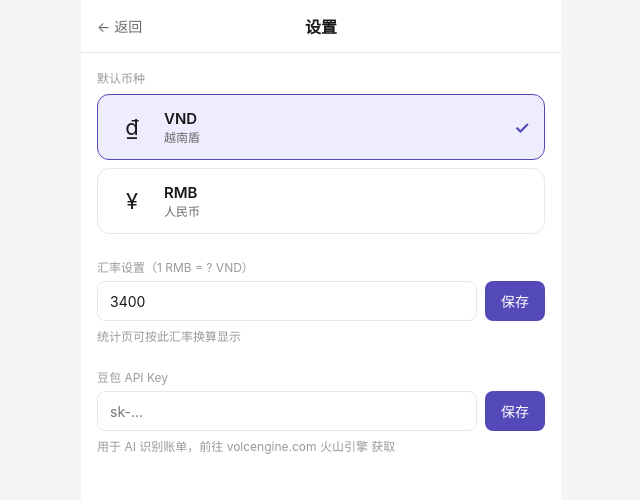
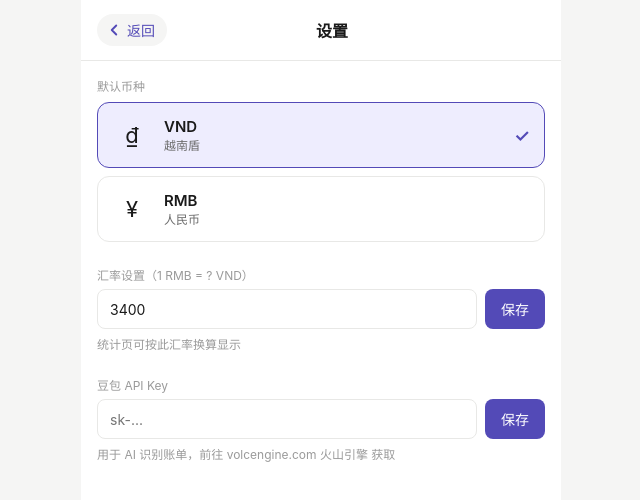
Before and after one commit to panpeng1225-lang/bookkeeper, a React (Vite) app: page / in a window 1280 px wide. Both pictures are taken after a click on the element "⚙️". Shown: the top 500 px of the page, without its empty margins (319-959 px from the left). Built offline with nearby package versions, Linux system fonts and the light colour scheme; no server answers; the database is empty.

Commit message:
v2: swipe delete, stats, scan, exchange rate

```diff
--- a/src/App.jsx
+++ b/src/App.jsx
@@ -152,6 +152,8 @@ export default function App() {
         <StatsPage
           records={records}
           onBack={() => setPage('home')}
+          onNavigate={navigate}
+          onCameraCapture={handleCameraCapture}
         />
       );
     case 'scan':
--- /dev/null
+++ b/src/components/BottomNav.jsx
@@ -0,0 +1,56 @@
+import { useRef } from 'react';
+
+export default function BottomNav({ activePage, onNavigate, onCameraCapture }) {
+  const cameraRef = useRef(null);
+
+  const handleCameraFile = (e) => {
+    const file = e.target.files[0];
+    if (!file) return;
+    const reader = new FileReader();
+    reader.onload = (ev) => {
+      const img = new Image();
+      img.onload = () => {
+        const canvas = document.createElement('canvas');
+        let w = img.width, h = img.height;
+        if (w > 800) { h = Math.round(h * 800 / w); w = 800; }
+        canvas.width = w;
+        canvas.height = h;
+        canvas.getContext('2d').drawImage(img, 0, 0, w, h);
+        onCameraCapture(canvas.toDataURL('image/jpeg', 0.6));
+      };
+      img.src = ev.target.result;
+    };
+    reader.readAsDataURL(file);
+    e.target.value = '';
+  };
+
+  return (
+    <>
+      <input
+        ref={cameraRef}
+        type="file"
+        accept="image/*"
+        style={{ display: 'none' }}
+        onChange={handleCameraFile}
+      />
+      <div className="bottom-nav">
+        <div className={`nav-item ${activePage === 'home' ? 'active' : ''}`} onClick={() => onNavigate('home')}>
+          <svg className="nav-svg-icon" viewBox="0 0 24 24" fill="none" stroke="currentColor" strokeWidth="2"><path d="M3 9l9-7 9 7v11a2 2 0 0 1-2 2H5a2 2 0 0 1-2-2z"/><polyline points="9 22 9 12 15 12 15 22"/></svg>
+          <span>首页</span>
+        </div>
+        <div className={`nav-item action-btn ${activePage === 'add' ? 'active' : ''}`} onClick={() => onNavigate('add')}>
+          <svg className="nav-svg-icon" viewBox="0 0 24 24" fill="none" stroke="currentColor" strokeWidth="2"><path d="M12 20h9"/><path d="M16.5 3.5a2.121 2.121 0 0 1 3 3L7 19l-4 1 1-4L16.5 3.5z"/></svg>
+          <span>记账</span>
+        </div>
+        <div className="nav-item action-btn" onClick={() => cameraRef.current?.click()}>
+          <svg className="nav-svg-icon" viewBox="0 0 24 24" fill="none" stroke="currentColor" strokeWidth="2"><path d="M23 19a2 2 0 0 1-2 2H3a2 2 0 0 1-2-2V8a2 2 0 0 1 2-2h4l2-3h6l2 3h4a2 2 0 0 1 2 2z"/><circle cx="12" cy="13" r="4"/></svg>
+          <span>拍照</span>
+        </div>
+        <div className={`nav-item ${activePage === 'stats' ? 'active' : ''}`} onClick={() => onNavigate('stats')}>
+          <svg className="nav-svg-icon" viewBox="0 0 24 24" fill="none" stroke="currentColor" strokeWidth="2"><path d="M18 20V10"/><path d="M12 20V4"/><path d="M6 20v-6"/></svg>
+          <span>统计</span>
+        </div>
+      </div>
+    </>
+  );
+}
--- a/src/components/RecordForm.jsx
+++ b/src/components/RecordForm.jsx
@@ -42,7 +42,7 @@ export default function RecordForm({ defaultCurrency, initialData, onSave, onDel
   return (
     <div className="form-page">
       <div className="nav-bar">
-        <span className="nav-back" onClick={onCancel}>← 返回</span>
+        <span className="nav-back" onClick={onCancel}><svg className="nav-back-arrow" viewBox="0 0 24 24" fill="none" stroke="currentColor" strokeWidth="2.5" strokeLinecap="round" strokeLinejoin="round"><polyline points="15 18 9 12 15 6"/></svg>返回</span>
         <span className="nav-title">{isEdit ? '编辑记录' : '记一笔'}</span>
         <span style={{ width: 48 }} />
       </div>
--- a/src/pages/ListPage.jsx
+++ b/src/pages/ListPage.jsx
@@ -4,7 +4,7 @@ export default function ListPage({ records, onEdit, onDelete, onBack }) {
   return (
     <div className="page">
       <div className="nav-bar">
-        <span className="nav-back" onClick={onBack}>← 返回</span>
+        <span className="nav-back" onClick={onBack}><svg className="nav-back-arrow" viewBox="0 0 24 24" fill="none" stroke="currentColor" strokeWidth="2.5" strokeLinecap="round" strokeLinejoin="round"><polyline points="15 18 9 12 15 6"/></svg>返回</span>
         <span className="nav-title">全部记录</span>
         <span style={{ width: 48 }} />
       </div>
--- a/src/pages/ScanPage.jsx
+++ b/src/pages/ScanPage.jsx
@@ -42,7 +42,7 @@ export default function ScanPage({ onResult, onBack, pendingPhoto, onPendingCons
   return (
     <div className="page">
       <div className="nav-bar">
-        <span className="nav-back" onClick={loading ? undefined : onBack}>← 返回</span>
+        <span className="nav-back" onClick={loading ? undefined : onBack}><svg className="nav-back-arrow" viewBox="0 0 24 24" fill="none" stroke="currentColor" strokeWidth="2.5" strokeLinecap="round" strokeLinejoin="round"><polyline points="15 18 9 12 15 6"/></svg>返回</span>
         <span className="nav-title">扫描账单</span>
         <span style={{ width: 48 }} />
       </div>
--- a/src/pages/SettingsPage.jsx
+++ b/src/pages/SettingsPage.jsx
@@ -26,7 +26,7 @@ export default function SettingsPage({ defaultCurrency, onChangeCurrency, onBack
   return (
     <div className="page">
       <div className="nav-bar">
-        <span className="nav-back" onClick={onBack}>← 返回</span>
+        <span className="nav-back" onClick={onBack}><svg className="nav-back-arrow" viewBox="0 0 24 24" fill="none" stroke="currentColor" strokeWidth="2.5" strokeLinecap="round" strokeLinejoin="round"><polyline points="15 18 9 12 15 6"/></svg>返回</span>
         <span className="nav-title">设置</span>
         <span style={{ width: 48 }} />
       </div>
--- a/src/pages/StatsPage.jsx
+++ b/src/pages/StatsPage.jsx
@@ -2,6 +2,7 @@ import { useState, useMemo } from 'react';
 import DonutChart from '../components/Charts/DonutChart';
 import RankingList from '../components/Charts/RankingList';
 import TrendLine from '../components/Charts/TrendLine';
+import BottomNav from '../components/BottomNav';
 import { convertAmount, getExchangeRate } from '../services/exchangeService';
 import { formatAmount } from '../config/currencies';
 
@@ -33,7 +34,7 @@ function getDateRange(rangeId) {
   }
 }
 
-export default function StatsPage({ records, onBack }) {
+export default function StatsPage({ records, onBack, onNavigate, onCameraCapture }) {
   const [rangeId, setRangeId] = useState('month');
   const [customStart, setCustomStart] = useState('');
   const [customEnd, setCustomEnd] = useState('');
@@ -68,9 +69,9 @@ export default function StatsPage({ records, onBack }) {
   }, [filtered]);
 
   return (
-    <div className="page">
+    <div className="page has-bottom-nav">
       <div className="nav-bar">
-        <span className="nav-back" onClick={onBack}>← 返回</span>
+        <span style={{ width: 48 }} />
         <span className="nav-title">统计</span>
         <span style={{ width: 48 }} />
       </div>
@@ -147,6 +148,8 @@ export default function StatsPage({ records, onBack }) {
           <TrendLine records={filtered} formatFn={fmt} />
         </div>
       </div>
+
+      <BottomNav activePage="stats" onNavigate={onNavigate} onCameraCapture={onCameraCapture} />
     </div>
   );
 }
--- a/src/styles/index.css
+++ b/src/styles/index.css
@@ -53,10 +53,27 @@ body {
 }
 
 .nav-back {
+  display: inline-flex;
+  align-items: center;
+  gap: 4px;
   font-size: 14px;
-  color: var(--text-secondary);
+  font-weight: 500;
+  color: var(--c-accent);
   cursor: pointer;
   min-width: 48px;
+  padding: 6px 12px 6px 8px;
+  background: var(--bg-secondary);
+  border-radius: 20px;
+  transition: background 0.15s;
+}
+
+.nav-back:active {
+  background: var(--border);
+}
+
+.nav-back-arrow {
+  width: 18px;
+  height: 18px;
 }
 
 .nav-title {
```
Also changed, not shown: src/pages/HomePage.jsx (+2 -51 lines).
